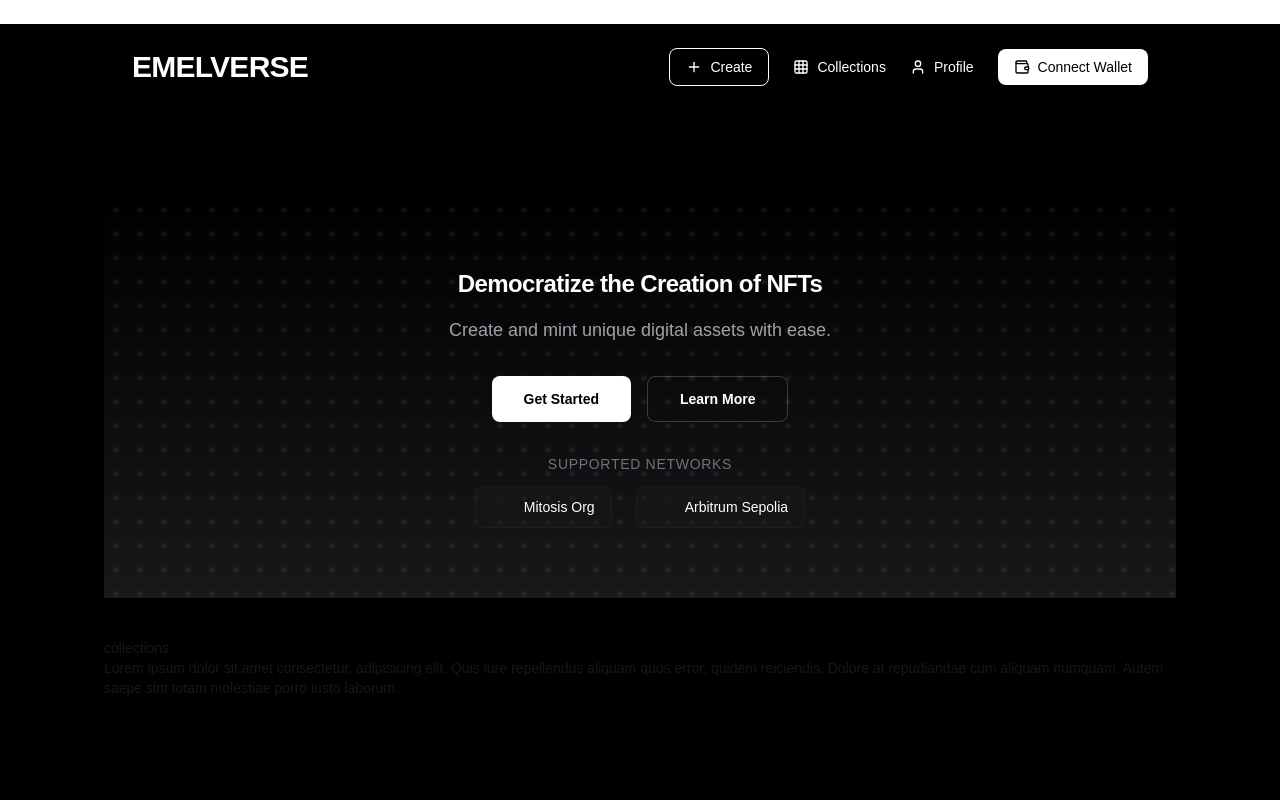
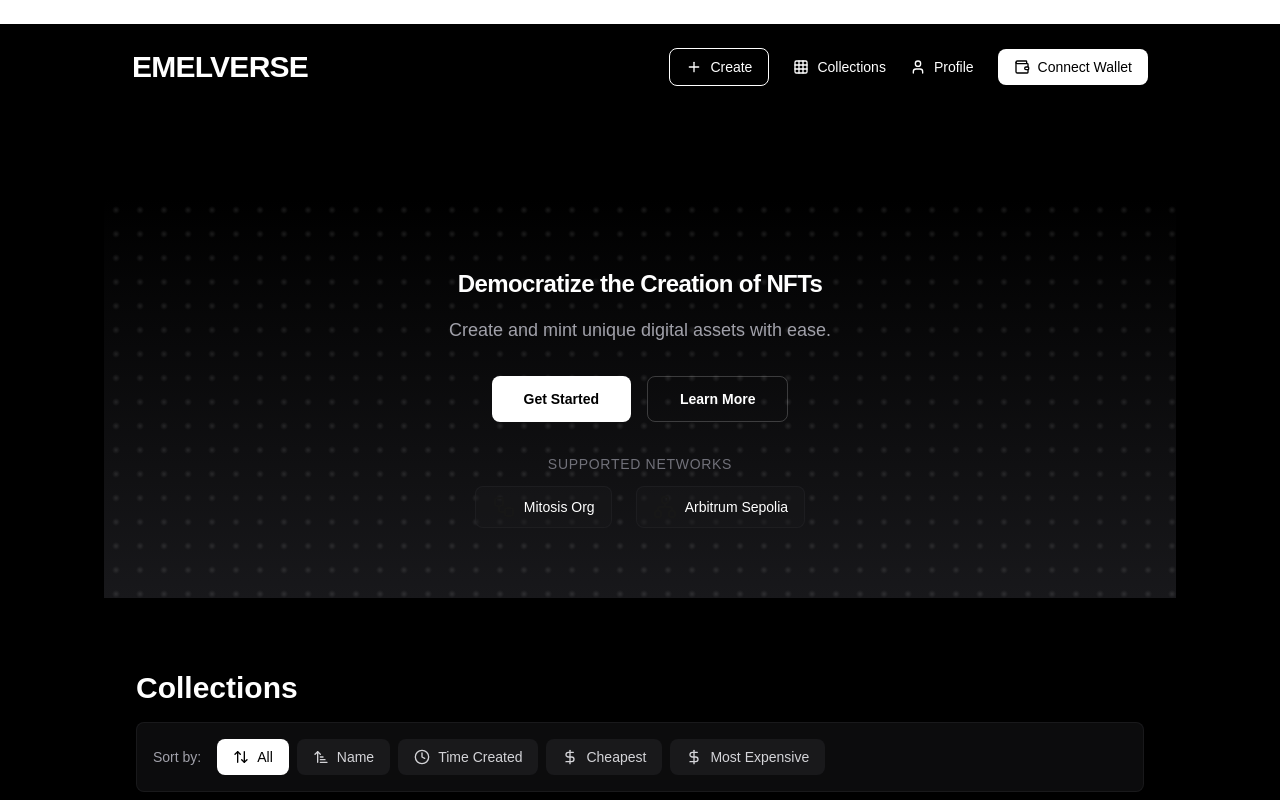
Before and after one commit to devEMEL/emel-verse-main, a Next.js app: page / in a window 1280 px wide. Shown: the top 800 px of the page. Built offline with nearby package versions, Linux system fonts and the light colour scheme; a web font is replaced by a local one.

Commit message:
collections sort done

```diff
--- /dev/null
+++ b/components/CollectionSort.tsx
@@ -0,0 +1,37 @@
+"use client"
+import { ArrowUpDown, Clock, DollarSign, SortAsc } from 'lucide-react';
+
+const CollectionSort = ({ onSort, activeSort }) => {
+  const sortOptions = [
+    { id: 'all', label: 'All', icon: <ArrowUpDown className="w-4 h-4" /> },
+    { id: 'name', label: 'Name', icon: <SortAsc className="w-4 h-4" /> },
+    { id: 'created', label: 'Time Created', icon: <Clock className="w-4 h-4" /> },
+    { id: 'cheapest', label: 'Cheapest', icon: <DollarSign className="w-4 h-4" /> },
+    { id: 'expensive', label: 'Most Expensive', icon: <DollarSign className="w-4 h-4" /> }
+  ];
+
+  return (
+    <div className="flex flex-wrap gap-2 p-4 bg-zinc-900/50 rounded-lg border border-zinc-800/50">
+      <span className="text-zinc-400 flex items-center mr-2">Sort by:</span>
+      <div className="flex flex-wrap gap-2">
+        {sortOptions.map((option) => (
+          <button
+            key={option.id}
+            onClick={() => onSort(option.id)}
+            className={`
+              flex items-center gap-2 px-4 py-2 rounded-lg transition-all
+              ${activeSort === option.id
+                ? 'bg-white text-black'
+                : 'bg-zinc-800/50 text-zinc-300 hover:bg-zinc-700/50'}
+            `}
+          >
+            {option.icon}
+            <span>{option.label}</span>
+          </button>
+        ))}
+      </div>
+    </div>
+  );
+};
+
+export default CollectionSort;
--- a/components/Collections.tsx
+++ b/components/Collections.tsx
@@ -1,14 +1,25 @@
-import React from 'react'
+"use client"
+import { useState } from 'react';
+import CollectionSort from './CollectionSort';
 
-const Collections = () => {
+const CollectionsPage = () => {
+  const [activeSort, setActiveSort] = useState('all');
+
+  const handleSort = (sortType) => {
+    setActiveSort(sortType);
+    // Add your sorting logic here
+  };
+
   return (
-    <div>
-          <div>collections</div>
-        <div>
-            Lorem ipsum dolor sit amet consectetur, adipisicing elit. Quis iure repellendus aliquam quos error, quidem reiciendis. Dolore at repudiandae cum aliquam numquam. Autem saepe sint totam molestiae porro iusto laborum.
-        </div>
+    <div className="max-w-7xl mx-auto px-4 sm:px-6 lg:px-8 py-8">
+      <div className="mb-8">
+        <h1 className="text-3xl font-bold text-white mb-4">Collections</h1>
+        <CollectionSort onSort={handleSort} activeSort={activeSort} />
+      </div>
+
+      {/* Your collections grid/list will go here */}
     </div>
-  )
-}
+  );
+};
 
-export default Collections;
+export default CollectionsPage;
```
